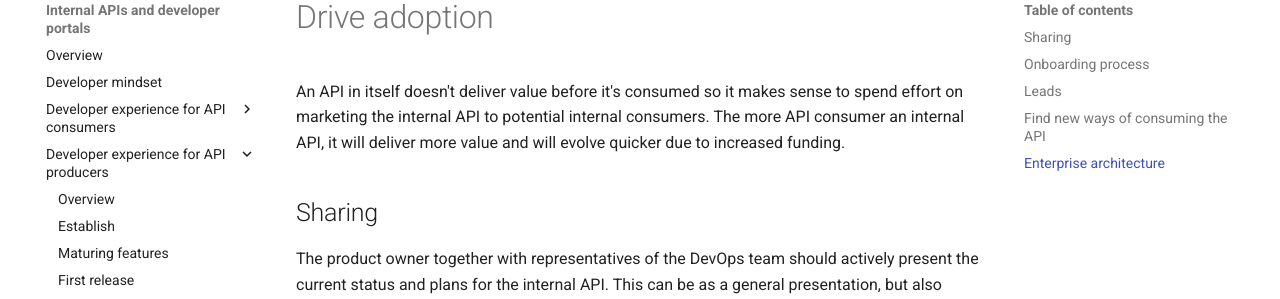
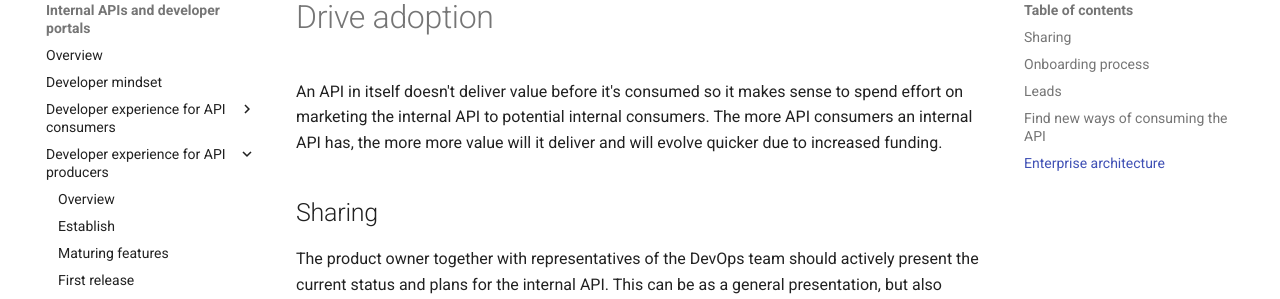
Before and after one commit to elsewhat/thinkweek-dparnas-2021, an MkDocs documentation site: the page built from docs/internal-apis/dx-producer-drive-adoption.md, in a window 1280 px wide and 1367 px high. Shown: the part 149-448 px from the top of the window. Built offline with MkDocs 1.6.1 and Material for MkDocs 9.7.7, drawn with Linux system fonts in a browser that asks for light colours; comment, search, counter and statistics services are not loaded.

Commit message:
Update dx-producer-drive-adoption.md

```diff
--- a/docs/internal-apis/dx-producer-drive-adoption.md
+++ b/docs/internal-apis/dx-producer-drive-adoption.md
@@ -1,6 +1,6 @@
 # Drive adoption
 An API in itself doesn't deliver value before it's consumed so it makes sense to spend effort on marketing the internal API to potential internal consumers.
-The more API consumer an internal API, it will deliver more value and will evolve quicker due to increased funding.
+The more API consumers an internal API has, the more more value will it deliver and will evolve quicker due to increased funding.
 
 
 ## Sharing
```
